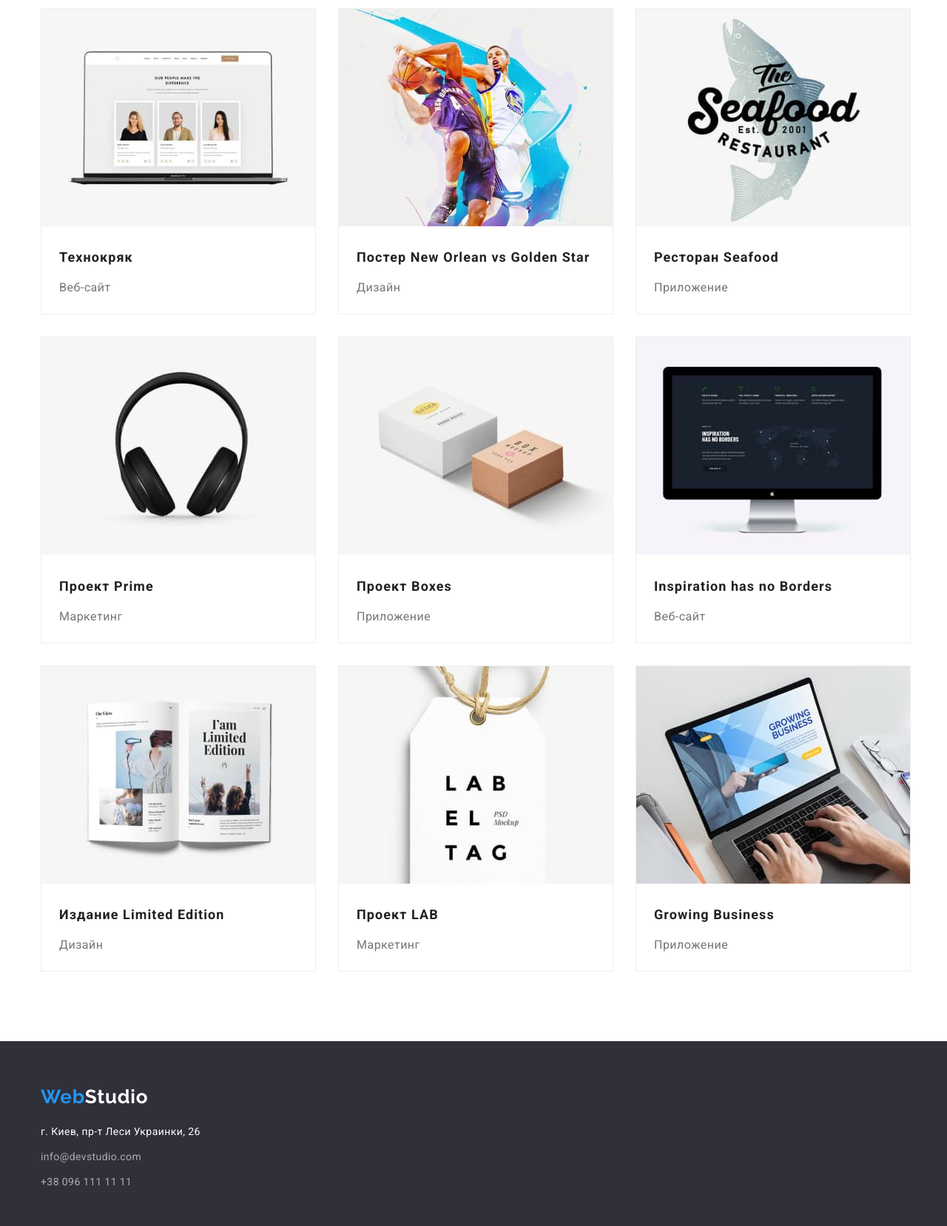
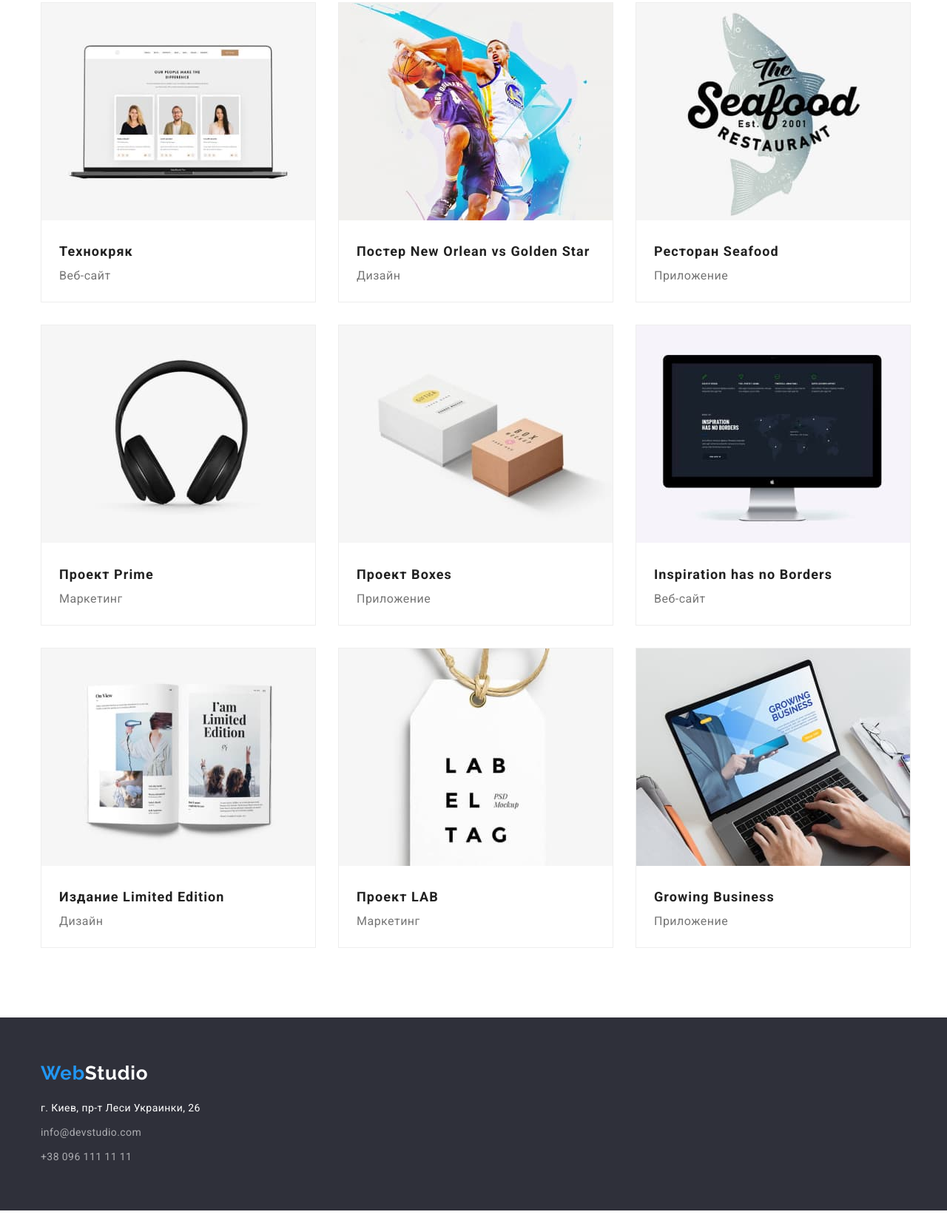
Before and after one commit to hayhelv/goit-markup-hw-03, a plain HTML site: page portfolio.html in a window 1280 px wide. Shown: the part 260-1918 px from the top of the page at 74% size. After the commit the page ends 1897 px from the top, so only its background shows below. Drawn offline with nearby package versions, Linux system fonts and the light colour scheme.

Commit message:
сдача дз

```diff
--- a/css/styles.css
+++ b/css/styles.css
@@ -49,12 +49,14 @@ h1,h2,h3,h4,h5,h6,p,ul {
     border-bottom: 1px solid #ECECEC;
 
 }
+.header {
+    padding-top: 24px;
+    padding-bottom: 25px;
+}
 
 .page-head {
     display: flex;
     align-items: center;
-    padding-top: 24px;
-    padding-bottom: 25px;
 }
 
 .logo {
@@ -185,7 +187,7 @@ h1,h2,h3,h4,h5,h6,p,ul {
 
 .advantage-title {
 
-    padding-bottom: 10px;
+    margin-bottom: 10px;
     color: var(--secondary-color-text);
     font-weight: 700;
     font-size: 14px;
@@ -212,7 +214,7 @@ h1,h2,h3,h4,h5,h6,p,ul {
  }
 
 .job-title{
-    padding-bottom: 50px;
+    margin-bottom: 50px;
     color: var(--secondary-color-text);
     font-weight: 700;
     font-size: 36px;
@@ -234,7 +236,8 @@ h1,h2,h3,h4,h5,h6,p,ul {
 }
 
 .team-title {
-    padding-bottom: 50px;
+    margin-bottom: 50px;
+
     color: var(--secondary-color-text);
     font-weight: 700px;
     font-size: 36px;
@@ -242,8 +245,12 @@ h1,h2,h3,h4,h5,h6,p,ul {
     text-align: center;
     letter-spacing: 0.03em;
 }
+.teams {
+    padding-top: 30px;
+    padding-bottom: 30px;
+}
 .team-subtitle {
-    padding-top: 30px;
+    margin-bottom: 10px;
     color: var(--secondary-color-text);
     font-weight: 500;
     font-size: 16px;
@@ -251,8 +258,6 @@ h1,h2,h3,h4,h5,h6,p,ul {
     letter-spacing: 0.03em;
 }
 .team-text {
-    padding-top: 10px;
-    padding-bottom: 30px;
     font-size: 16px;
     line-height: 1.2;
     letter-spacing: 0.03em;
@@ -290,7 +295,7 @@ h1,h2,h3,h4,h5,h6,p,ul {
     text-align: center;
     letter-spacing: 0.03em;
 
-    padding: 10px 32px;
+    padding: 6px 22px;
     border-radius: 4px;
     border: none;
 
@@ -314,9 +319,11 @@ h1,h2,h3,h4,h5,h6,p,ul {
     border: 1px solid #EEEEEE;
     text-align: left;
 }
+.choich {
+    padding: 20px 24px;
+}
 
 .portfolio-choice .choice-title {
-   padding: 20px 24px 4px 24px;
     color: var(--secondary-color-text);
     font-weight: 700;
     font-size: 18px;
@@ -324,7 +331,6 @@ h1,h2,h3,h4,h5,h6,p,ul {
     letter-spacing: 0.06em;
 }
 .portfolio-choice .coice-text {
-    padding: 4px 24px 20px 24px;
     font-size: 16px;
     line-height: 1.87;
     letter-spacing: 0.03em;
@@ -336,7 +342,6 @@ h1,h2,h3,h4,h5,h6,p,ul {
     padding-top: 60px;
     padding-bottom: 60px;
     background-color: var(--bg-color-foot);
-    height: 250px;
 }
 .footer-logo {
     font-family: 'Raleway', sans-serif;
@@ -349,12 +354,15 @@ h1,h2,h3,h4,h5,h6,p,ul {
 }
 
 .footer-nav {
-    padding-top: 20px;
+    margin-top: 20px;
+}
+.footer-nav .item + .item {
+    margin-top: 9px;
 }
 
 .footer-nav .contact {
     display: inline-block;
-    padding-top: 10px;
+
     color: var(--color-adress);
     font-size: 14px;
     line-height: 1.7;
--- a/portfolio.html
+++ b/portfolio.html
@@ -41,48 +41,66 @@
         <ul class="portfolio-choice" >
             <li class="item">
                 <img src="./images/pf1.jpg" alt="" width="370">
+                <div class="choich">
                     <h3 class="choice-title">Технокряк</h3>
                     <p class="coice-text">Веб-сайт</p>
+                </div>
             </li>
             <li class="item">
                 <img src="./images/pf2.jpg" alt="" width="370">
+                <div class="choich">
                     <h3 class="choice-title">Постер <span lang="en">New Orlean vs Golden Star</span></h3>
                     <p class="coice-text">Дизайн</p>
+                </div>
             </li>
             <li class="item">
                 <img src="./images/pf3.jpg" alt="" width="370">
+                <div class="choich">
                     <h3 class="choice-title">Ресторан <sapn lang="en">Seafood</sapn></h3>
                     <p class="coice-text">Приложение</p>
+                </div>
             </li>
             <li class="item">
                 <img src="./images/pf4.jpg" alt="" width="370">
+                <div class="choich">
                     <h3 class="choice-title">Проект <span lang="en">Prime</span></h3>
                     <p class="coice-text">Маркетинг</p>
+                </div>
             </li>
             <li class="item">
                 <img src="./images/pf5.jpg" alt="" width="370">
+                <div class="choich">
                     <h3 class="choice-title">Проект <span lang="en">Boxes</span></h3>
                     <p class="coice-text">Приложение</p>
+                </div>
             </li>
             <li class="item">
                 <img src="./images/pf6.jpg" alt="" width="370">
+               <div class="choich">
                     <h3 class="choice-title" lang="en">Inspiration has no Borders</h3>
                     <p class="coice-text">Веб-сайт</p>
+               </div>
             </li>
             <li class="item">
                 <img src="./images/pf7.jpg" alt="" width="370">
+                <div class="choich">
                     <h3 class="choice-title">Издание <span lang="en">Limited Edition</span></h3>
                     <p class="coice-text">Дизайн</p>
+                </div>
             </li>
             <li class="item">
                 <img src="./images/pf8.jpg" alt="" width="370">
+                <div class="choich">
                     <h3 class="choice-title">Проект <span lang="en">LAB</span></h3>
                     <p class="coice-text">Маркетинг</p>
+                </div>
             </li>
             <li class="item">
                 <img src="./images/pf9.jpg" alt="" width="370">
+                <div class="choich">
                     <h3 class="choice-title" lang="en">Growing Business</h3>
                     <p class="coice-text">Приложение</p>
+                </div>
             </li>
         </ul>
         </div>
@@ -93,9 +111,9 @@
         <a href="index.html" class="footer-logo"><span class="web">Web</span>Studio</a>
     <address>
         <ul class="footer-nav">
-            <li><a href="" class="footer-text">г. Киев, пр-т Леси Украинки, 26</a></li>
-            <li><a href="mailto:info@devstudio.com" class="contact">info@devstudio.com</a></li>
-            <li><a href="tel:+380961111111" class="contact">+38 096 111 11 11</a></li>
+            <li class="item"><a href="" class="footer-text">г. Киев, пр-т Леси Украинки, 26</a></li>
+            <li class="item"><a href="mailto:info@devstudio.com" class="contact">info@devstudio.com</a></li>
+            <li class="item"><a href="tel:+380961111111" class="contact">+38 096 111 11 11</a></li>
         </ul>
     </address>
     </div>
```
Also changed, not shown: index.html (+11 -3 lines). Lines whose indentation alone changed are shown as unchanged.
